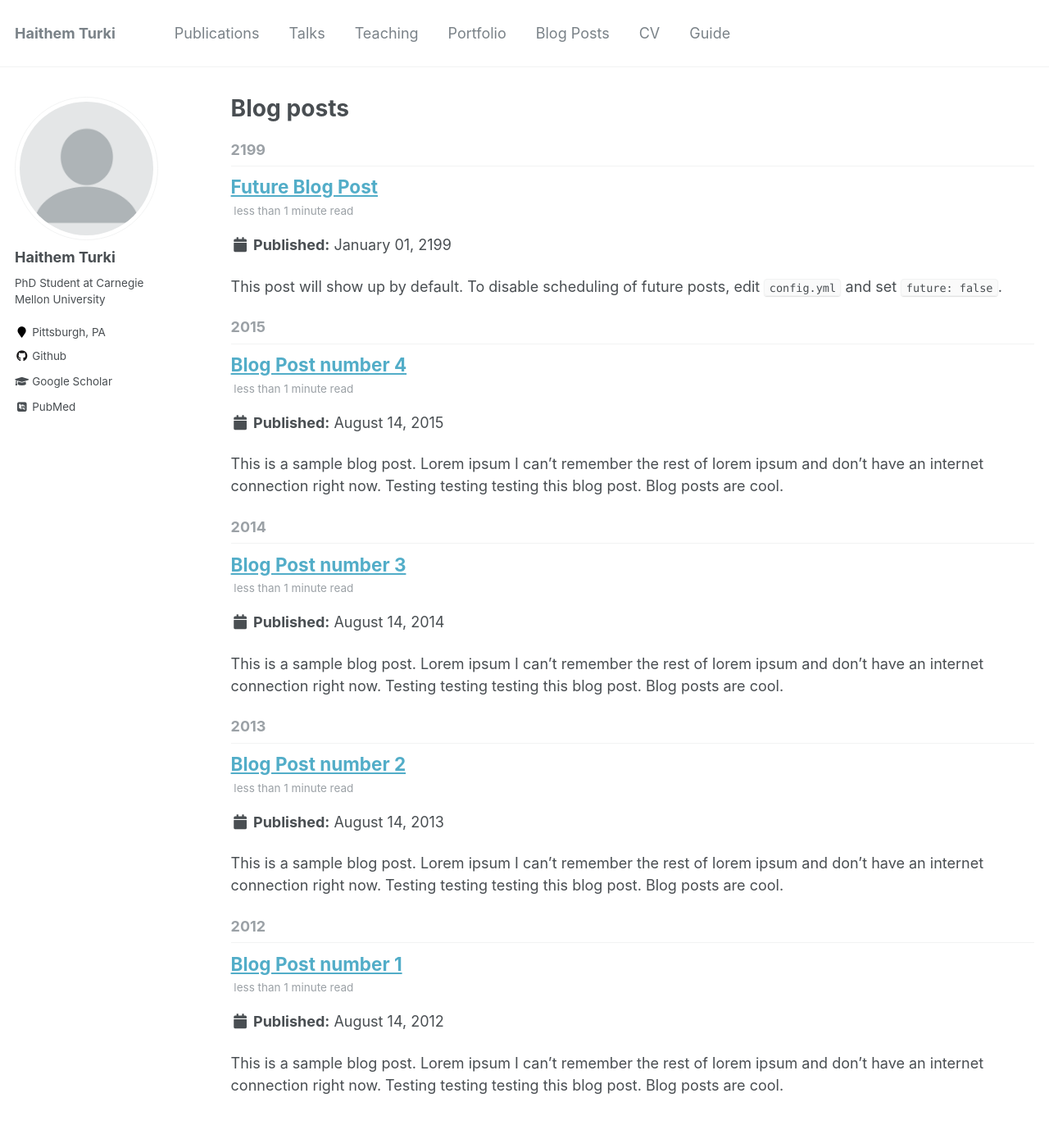
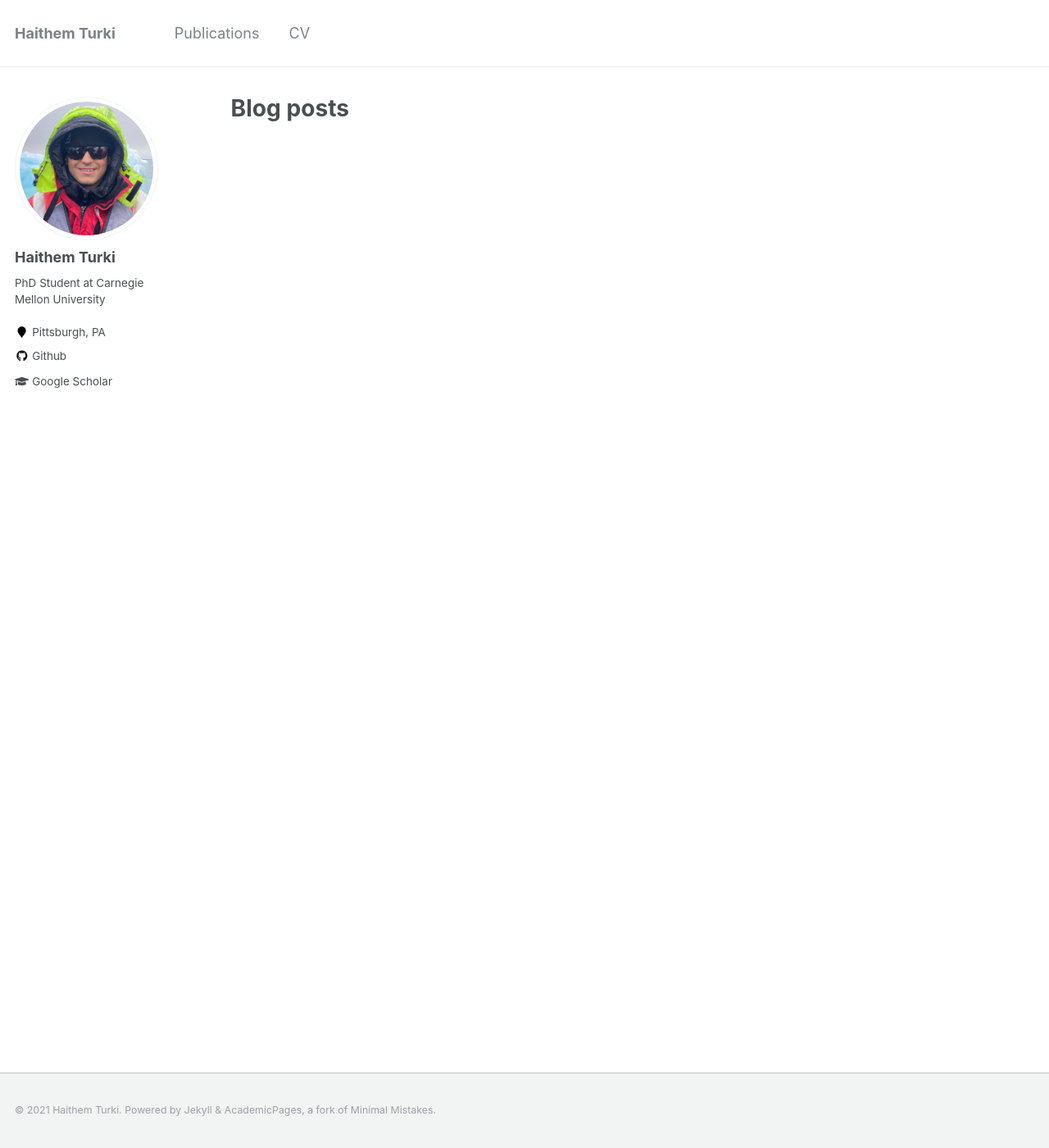
Before and after one commit to hturki/hturki.github.io, a Jekyll site: the page built from _pages/year-archive.html, in a window 1280 px wide and 1400 px high. Shown: the whole window at 82% size. Built offline with Jekyll 4.4.1, drawn with Linux system fonts in a browser that asks for light colours; some web fonts are replaced; some of the changed text lies outside the part shown.

Commit message:
more tweaking

```diff
--- a/_config.yml
+++ b/_config.yml
@@ -81,14 +81,14 @@ analytics:
 # Site Author
 author:
   name             : "Haithem Turki"
-  avatar           : "profile.png"
+  avatar           : "profile.jpeg"
   bio              : "PhD Student at Carnegie Mellon University"
   location         : "Pittsburgh, PA"
   employer         :
-  pubmed           : ""
+  pubmed           :
   googlescholar    : "https://scholar.google.com/citations?user=fuCTftEAAAAJ&hl=en"
   email            :
-  researchgate     :  # example: "https://www.researchgate.net/profile/yourprofile"
+  researchgate     :
   uri              :
   bitbucket        :
   codepen          :
@@ -100,16 +100,16 @@ author:
   google_plus      :
   keybase          :
   instagram        :
-  impactstory      : #"https://profiles.impactstory.org/u/xxxx-xxxx-xxxx-xxxx"
+  impactstory      :
   lastfm           :
   linkedin         :
-  orcid            : # "http://orcid.org/yourorcidurl"
+  orcid            :
   pinterest        :
   soundcloud       :
-  stackoverflow    : # http://stackoverflow.com/users/123456/username
+  stackoverflow    :
   steam            :
   tumblr           :
-  twitter          : # "replacethistwitterhandle"
+  twitter          :
   vine             :
   weibo            :
   xing             :
--- a/_includes/footer.html
+++ b/_includes/footer.html
@@ -1,24 +1,2 @@
 {% include base_path %}
-
-<div class="page__footer-follow">
-  <ul class="social-icons">
-    {% if site.data.ui-text[site.locale].follow_label %}
-      <li><strong>{{ site.data.ui-text[site.locale].follow_label }}</strong></li>
-    {% endif %}
-    {% if site.twitter.username %}
-      <li><a href="https://twitter.com/{{ site.twitter.username }}"><i class="fab fa-twitter-square" aria-hidden="true"></i> Twitter</a></li>
-    {% endif %}
-    {% if site.facebook.username %}
-      <li><a href="https://facebook.com/{{ site.facebook.username }}"><i class="fab fa-facebook-square" aria-hidden="true"></i> Facebook</a></li>
-    {% endif %}
-    {% if site.author.github %}
-      <li><a href="http://github.com/{{ site.author.github }}"><i class="fab fa-github" aria-hidden="true"></i> GitHub</a></li>
-    {% endif %}
-    {% if site.author.bitbucket %}
-      <li><a href="http://bitbucket.org/{{ site.author.bitbucket }}"><i class="fab fa-bitbucket" aria-hidden="true"></i> Bitbucket</a></li>
-    {% endif %}
-    <li><a href="{% if site.atom_feed.path %}{{ site.atom_feed.path }}{% else %}{{ base_path }}/feed.xml{% endif %}"><i class="fa fa-fw fa-rss-square" aria-hidden="true"></i> {{ site.data.ui-text[site.locale].feed_label | default: "Feed" }}</a></li>
-  </ul>
-</div>
-
 <div class="page__footer-copyright">&copy; {{ site.time | date: '%Y' }} {{ site.name | default: site.title }}. {{ site.data.ui-text[site.locale].powered_by | default: "Powered by" }} <a href="http://jekyllrb.com" rel="nofollow">Jekyll</a> &amp; <a href="https://github.com/academicpages/academicpages.github.io">AcademicPages</a>, a fork of <a href="https://mademistakes.com/work/minimal-mistakes-jekyll-theme/" rel="nofollow">Minimal Mistakes</a>.</div>
--- a/_includes/footer/custom.html
+++ b/_includes/footer/custom.html
@@ -1,3 +1,3 @@
 <!-- start custom footer snippets -->
-<a href="/sitemap/">Sitemap</a>
+<!--<a href="/sitemap/">Sitemap</a>-->
 <!-- end custom footer snippets -->
--- a/_posts/2012-08-14-blog-post-1.md
+++ /dev/null
@@ -1,20 +0,0 @@
----
-title: 'Blog Post number 1'
-date: 2012-08-14
-permalink: /posts/2012/08/blog-post-1/
-tags:
-  - cool posts
-  - category1
-  - category2
----
-
-This is a sample blog post. Lorem ipsum I can't remember the rest of lorem ipsum and don't have an internet connection right now. Testing testing testing this blog post. Blog posts are cool.
-
-Headings are cool
-======
-
-You can have many headings
-======
-
-Aren't headings cool?
-------
--- a/_posts/2013-08-14-blog-post-2.md
+++ /dev/null
@@ -1,20 +0,0 @@
----
-title: 'Blog Post number 2'
-date: 2013-08-14
-permalink: /posts/2013/08/blog-post-2/
-tags:
-  - cool posts
-  - category1
-  - category2
----
-
-This is a sample blog post. Lorem ipsum I can't remember the rest of lorem ipsum and don't have an internet connection right now. Testing testing testing this blog post. Blog posts are cool.
-
-Headings are cool
-======
-
-You can have many headings
-======
-
-Aren't headings cool?
-------
--- a/_posts/2014-08-14-blog-post-3.md
+++ /dev/null
@@ -1,20 +0,0 @@
----
-title: 'Blog Post number 3'
-date: 2014-08-14
-permalink: /posts/2014/08/blog-post-3/
-tags:
-  - cool posts
-  - category1
-  - category2
----
-
-This is a sample blog post. Lorem ipsum I can't remember the rest of lorem ipsum and don't have an internet connection right now. Testing testing testing this blog post. Blog posts are cool.
-
-Headings are cool
-======
-
-You can have many headings
-======
-
-Aren't headings cool?
-------
--- a/_posts/2199-01-01-future-post.md
+++ /dev/null
@@ -1,11 +0,0 @@
----
-title: 'Future Blog Post'
-date: 2199-01-01
-permalink: /posts/2012/08/blog-post-4/
-tags:
-  - cool posts
-  - category1
-  - category2
----
-
-This post will show up by default. To disable scheduling of future posts, edit `config.yml` and set `future: false`.
```
Also changed, not shown: _data/navigation.yml (+10 -10 lines), _portfolio/portfolio-1.md (deleted, +0 -7 lines), _portfolio/portfolio-2.html (deleted, +0 -7 lines), _posts/2015-08-14-blog-post-4.md (deleted, +0 -20 lines), _talks/2012-03-01-talk-1.md (deleted, +0 -11 lines), _talks/2013-03-01-tutorial-1.md (deleted, +0 -13 lines), _talks/2014-02-01-talk-2.md (deleted, +0 -13 lines), _talks/2014-03-01-talk-3.md (deleted, +0 -11 lines), _teaching/2014-spring-teaching-1.md (deleted, +0 -20 lines), _teaching/2015-spring-teaching-2.md (deleted, +0 -20 lines), images/profile.jpeg (added), images/profile.png (deleted), 1 other file.
